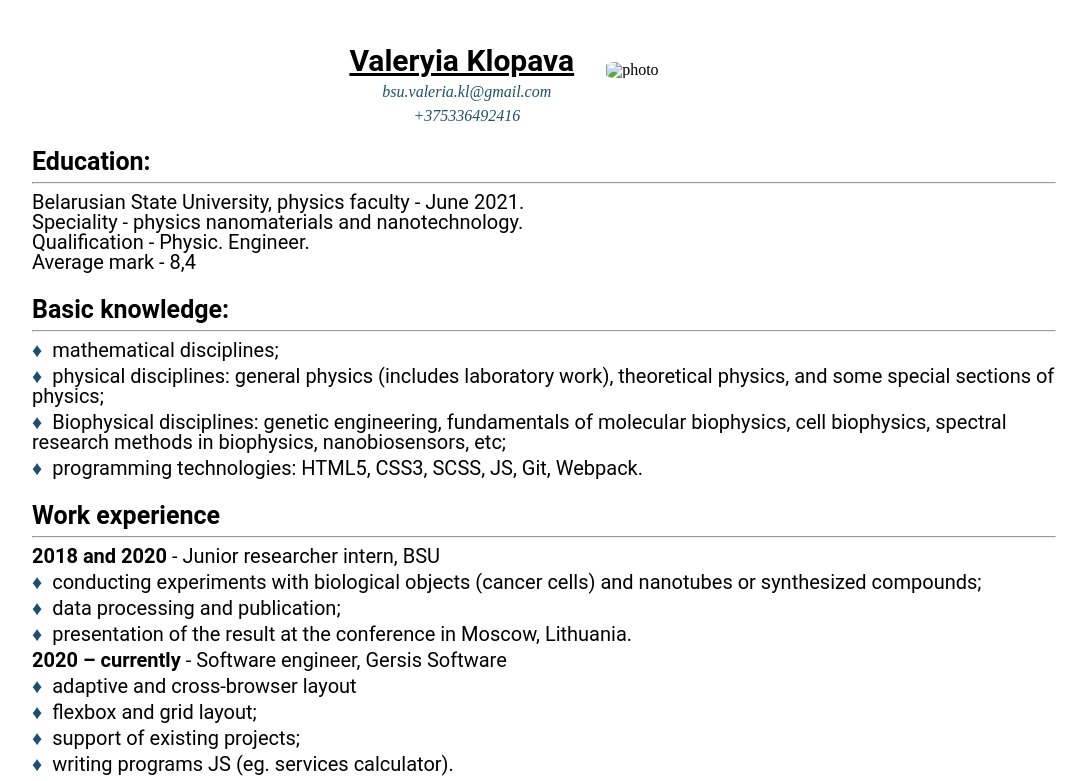
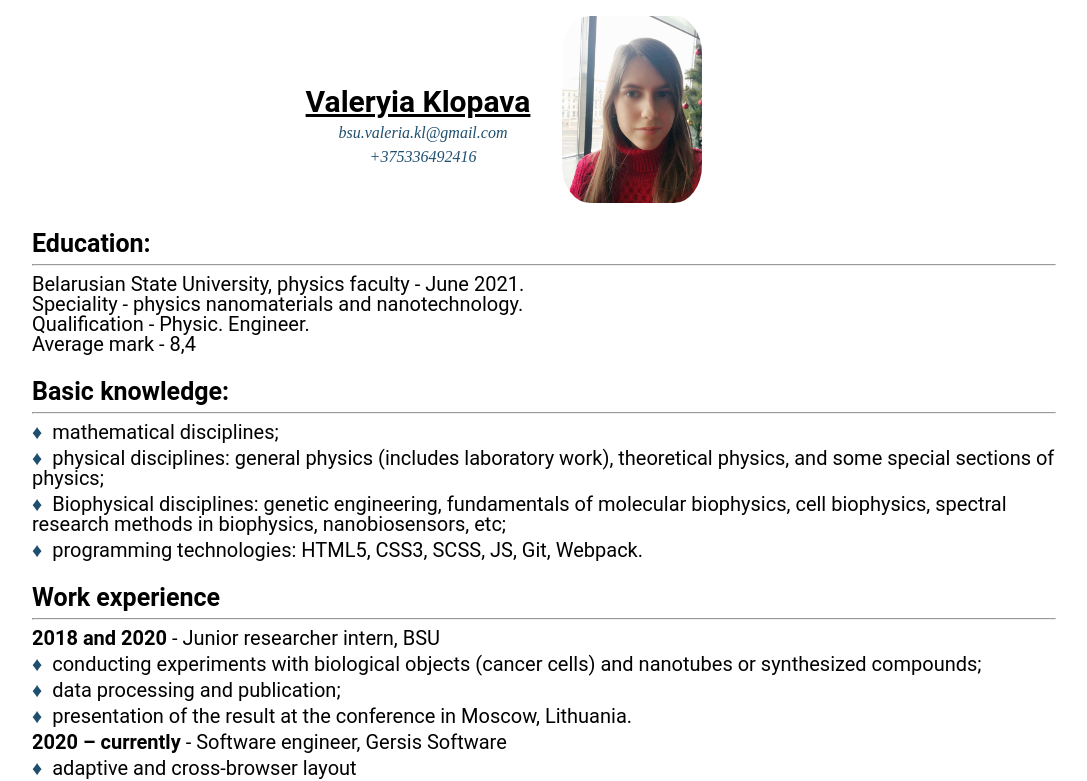
Before and after one commit to Valeryia7719/rsschool-cv, a plain HTML site: page index.html in a window 1280 px wide. Shown: the top 781 px of the page, without its empty margins (96-1183 px from the left). Drawn offline with Linux system fonts and the light colour scheme; the site is published under a folder, as on GitHub Pages, so addresses that start at the root find nothing.

Commit message:
fix: fixed src

```diff
--- a/index.html
+++ b/index.html
@@ -15,7 +15,7 @@
                     </ul>
                 </div>
                 <figure class="photo">
-                    <img src="/img/photo.jpg" alt="photo">
+                    <img src="img/photo.jpg" alt="photo">
                 </figure>
 
             </header>
```
